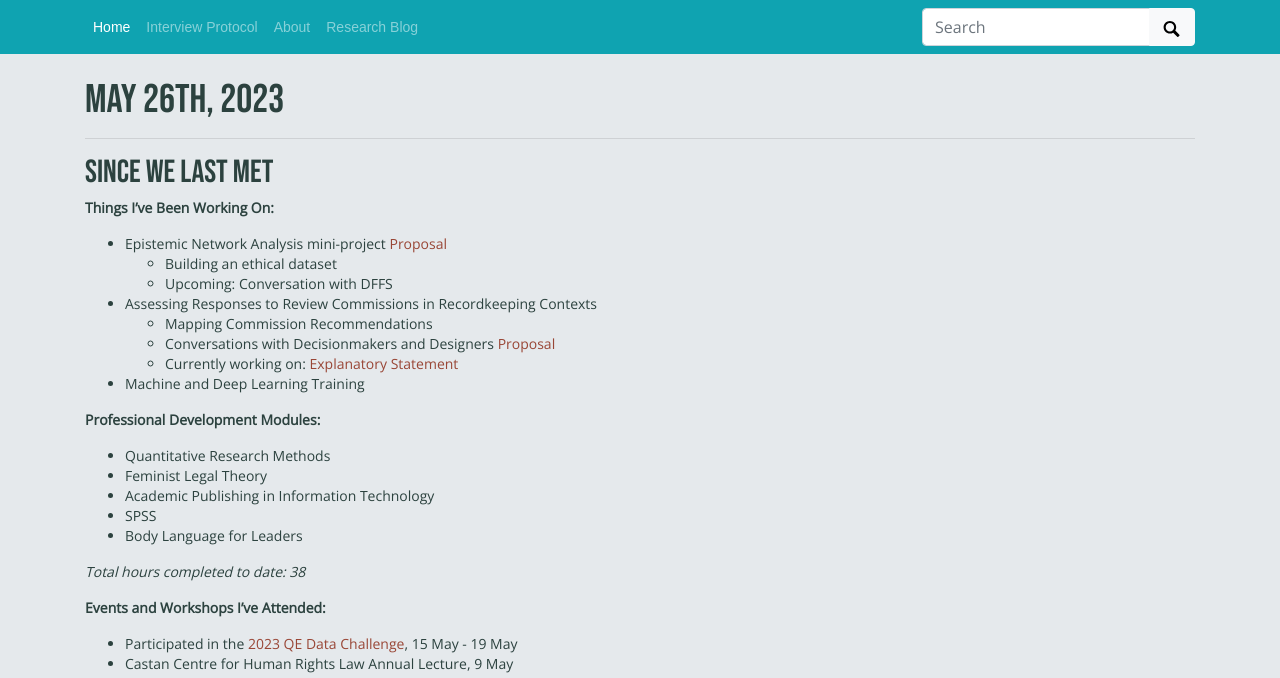
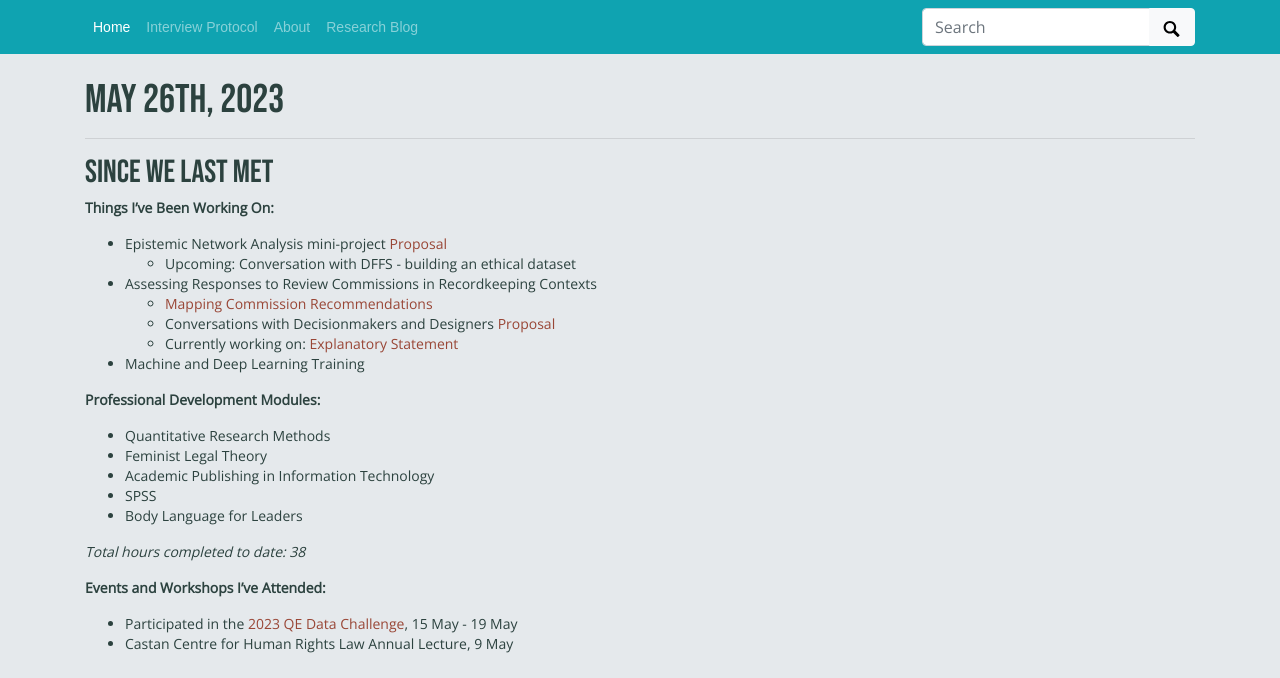
Before and after one commit to mxballin/recordkeeping-governance, a Jekyll site: the page built from pages/updates.md, in a window 1280 px wide, cut to the strip 100-778 px from the top of the page. Built offline with Jekyll 4.4.1, drawn with Linux system fonts in a browser that asks for light colours; some web fonts are replaced; some of the changed lines change nothing that is shown.

Commit message:
Update updates.md

```diff
--- a/pages/updates.md
+++ b/pages/updates.md
@@ -10,17 +10,16 @@ permalink: /updates.html
 
 ## Since We Last Met
 
-**Things I've Been Working On:**
+__Things I've Been Working On:__
 * Epistemic Network Analysis mini-project [Proposal](https://docs.google.com/document/d/1zhdwhAJ0nOPwBpWtf9XiII3TyIQaXo6EiT_xwwA0250/edit?usp=sharing)
-    * Building an ethical dataset
-    * Upcoming: Conversation with DFFS
+    * Upcoming: Conversation with DFFS - building an ethical dataset
 * Assessing Responses to Review Commissions in Recordkeeping Contexts
-    * Mapping Commission Recommendations
+    * [Mapping Commission Recommendations](/blog/commissions.html)
     * Conversations with Decisionmakers and Designers [Proposal](https://docs.google.com/document/d/10p5r_p8eAZ8mpvYM4pmiLVeaI6vmEDDYzblCkzr3iYY/edit?usp=sharing)
     * Currently working on: [Explanatory Statement](https://docs.google.com/document/d/1Im3KftI3HSg0Fe4-FFToftiQrNp7waau/edit?usp=sharing&ouid=106698260065842284739&rtpof=true&sd=true)
 * Machine and Deep Learning Training
 
-**Professional Development Modules:**
+__Professional Development Modules:__
 * Quantitative Research Methods
 * Feminist Legal Theory
 * Academic Publishing in Information Technology
@@ -29,6 +28,6 @@ permalink: /updates.html
 
 _Total hours completed to date: 38_
 
-**Events and Workshops I've Attended:**
+__Events and Workshops I've Attended:__
 * Participated in the [2023 QE Data Challenge](https://www.qesoc.org/qe-data-challenge/), 15 May - 19 May
 * Castan Centre for Human Rights Law Annual Lecture, 9 May
```
